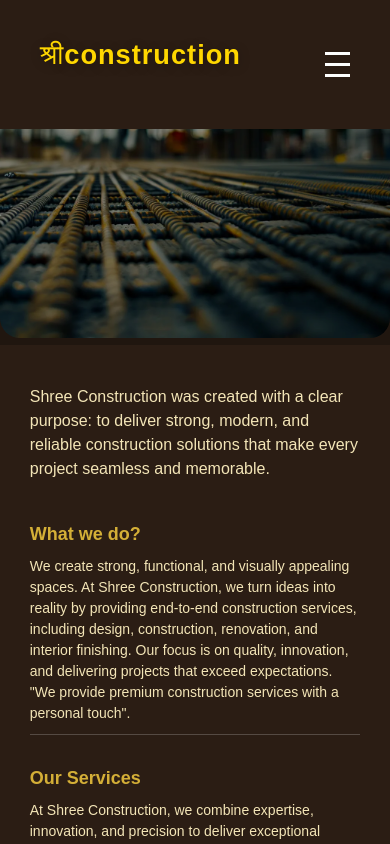
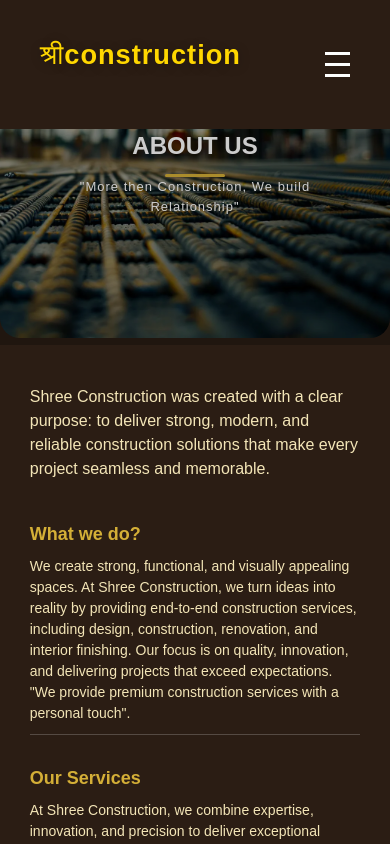
Before and after one commit to shweta048/shree_frontend, a React app: page /about in a window 390 px wide. Shown: the top 844 px of the page. Built offline with nearby package versions, Linux system fonts and the light colour scheme; the HTML template or start-up script is replaced by a standard one.

Commit message:
about text

```diff
--- a/src/styles/aboutPage.css
+++ b/src/styles/aboutPage.css
@@ -153,8 +153,6 @@
 
   .about-overlay {
     padding: 20px;
-    justify-content: flex-start;
-    padding-top: 60px;
   }
 
   .about-overlay h1 {
@@ -195,10 +193,6 @@
     height: 40vh;
   }
 
-  .about-overlay {
-    padding-top: 40px;
-  }
-
   .about-overlay h1 {
     font-size: 24px;
   }
```
